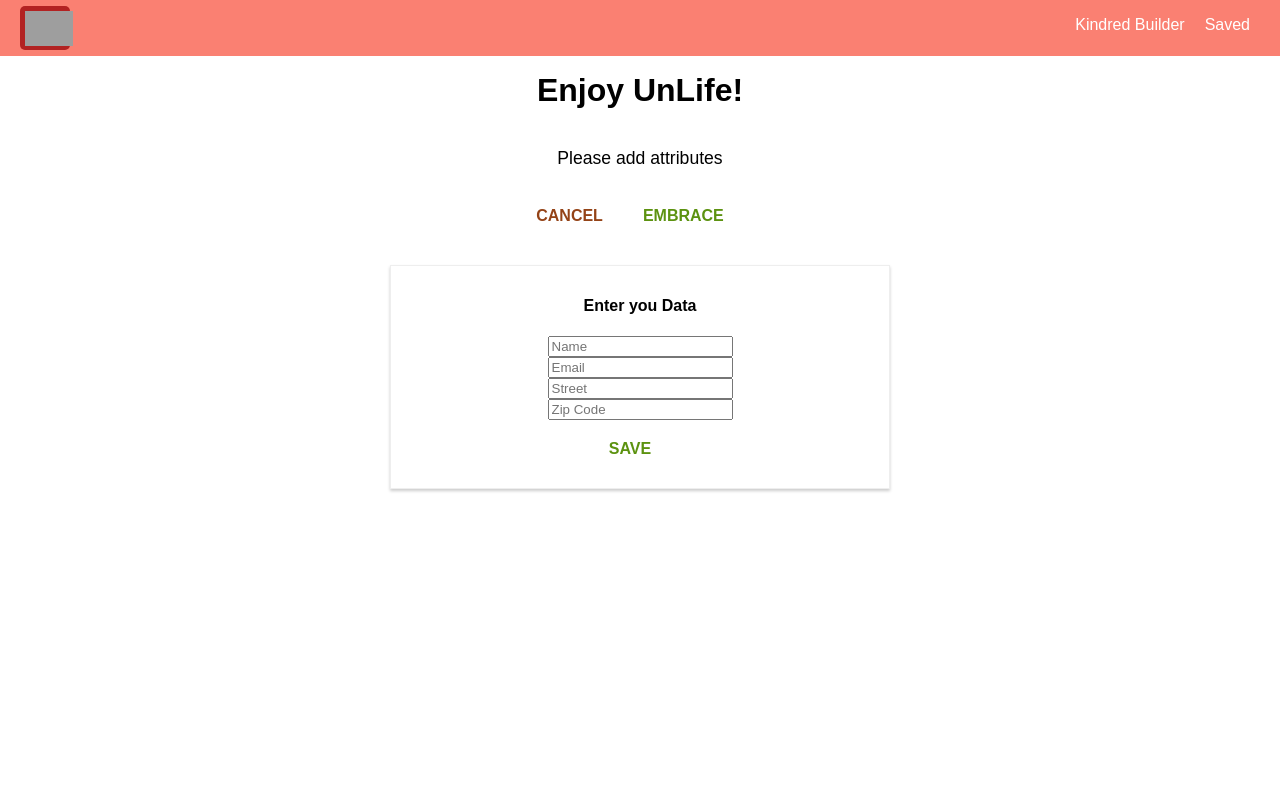
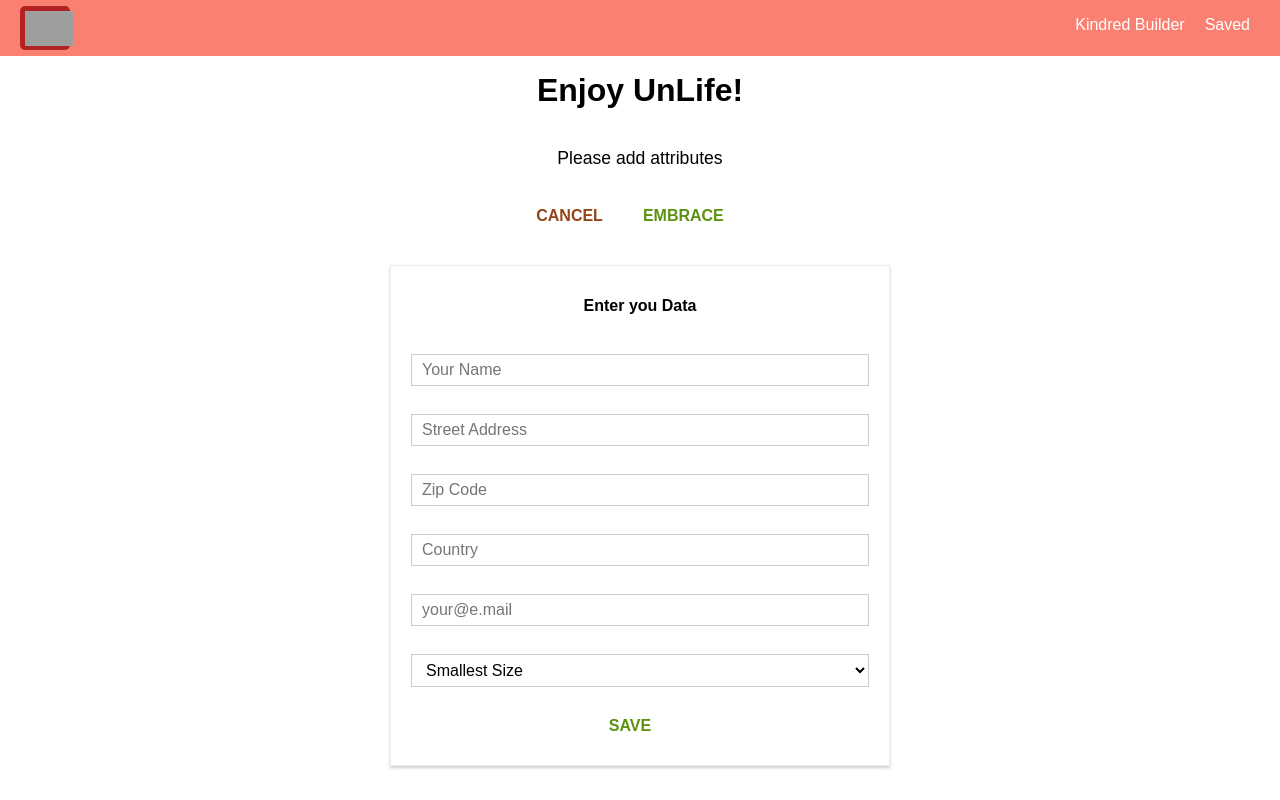
Before and after one commit to guillermomartorell/kindredbuilder, a React (Create React App) app: page /saved in a window 1280 px wide. Both pictures are taken after a click on the button "EMBRACE". Built offline with nearby package versions, Linux system fonts and the light colour scheme; grey boxes are pictures that could not be loaded.

Commit message:
twoWayBinding form posts to FBase

```diff
--- /dev/null
+++ b/src/components/UI/Input/Input.js
@@ -0,0 +1,57 @@
+import React from "react";
+import classes from "./Input.module.css";
+
+const input = props => {
+  let inputElement = null;
+  switch (props.elementType) {
+    case "input":
+      inputElement = (
+        <input onChange={props.changed}
+          className={classes.InputElement}
+          {...props.elementConfig}
+          value={props.value}
+        />
+      );
+      break;
+    case "textarea":
+      inputElement = (
+        <textarea onChange={props.changed}
+          className={classes.InputElement}
+          {...props.elementConfig}
+          value={props.value}
+        />
+      );
+      break;
+    case "select":
+      inputElement = (
+        <select onChange={props.changed}
+          className={classes.InputElement}
+
+          value={props.value}
+        >
+          {props.elementConfig.options.map(option => (
+              <option key={option.value} value={option.value}>
+                  {option.displayValue}
+              </option>
+          ))}
+        </select>
+      );
+      break;
+
+    default:
+      inputElement = (
+        <input onChange={props.changed}
+          className={classes.InputElement}
+          {...props.elementConfig}
+          value={props.value}
+        />
+      );
+  }
+  return (
+    <div className={classes.Input}>
+      <label className={classes.Label}>{props.label}</label>
+      {inputElement}
+    </div>
+  );
+};
+export default input;
--- /dev/null
+++ b/src/components/UI/Input/Input.module.css
@@ -0,0 +1,25 @@
+.Input{
+    width: 100%;
+    padding: 10px;
+    box-sizing: border-box;
+}
+.Label {
+    font-weight: bold;
+    display: block;
+    margin-bottom: 8px;
+}
+.InputElement {
+    outline: none;
+    border: 1px solid #ccc;
+    background-color: white;
+    font: inherit;
+    padding: 6px 10px;
+    display: block;
+    width: 100%;
+    box-sizing: border-box;
+}
+.InputElement:focus {
+    outline: none;
+    background-color: #ccc;
+
+}
--- a/src/containers/Saved/SavedData/SavedData.js
+++ b/src/containers/Saved/SavedData/SavedData.js
@@ -1,36 +1,79 @@
 import React, { Component } from "react";
 import Button from "../../../components/UI/Button/Button";
+import Input from "../../../components/UI/Input/Input";
 import classes from "./SavedData.module.css";
 import axios from "../../../axios-saved";
 import Spinner from "../../../components/UI/Spinner/Spinner";
 
 class SavedData extends Component {
   state = {
-    name: "",
-    email: "",
-    address: {
-      street: "",
-      zipCode: "",
+    player: {
+      //TODO write helper function to create the object and just call f to initialize it below
+      name: {
+        elementType: "input",
+        elementConfig: {
+          type: "text",
+          placeholder: "Your Name",
+        },
+        value: "",
+      },
+      street: {
+        elementType: "input",
+        elementConfig: {
+          type: "text",
+          placeholder: "Street Address",
+        },
+        value: "",
+      },
+      zipCode: {
+        elementType: "input",
+        elementConfig: {
+          type: "text",
+          placeholder: "Zip Code",
+        },
+        value: "",
+      },
+      country: {
+        //TODO dropdown with countries
+        elementType: "input",
+        elementConfig: {
+          type: "text",
+          placeholder: "Country ",
+        },
+        value: "",
+      },
+      email: {
+        elementType: "input",
+        elementConfig: {
+          type: "email",
+          placeholder: "your@e.mail",
+        },
+        value: "",
+      },
+      downloadMethod: {
+        elementType: "select",
+        elementConfig: {
+          options: [
+            { value: "smallest", displayValue: "Smallest Size" },
+            { value: "largest", displayValue: "Full Size" },
+          ],
+        },
+        value: "",
+      },
     },
     loading: false,
   };
 
   saveDataHandler = event => {
     event.preventDefault();
-    console.log(this.props.attributes);
     this.setState({ loading: true });
+    const formData = {};
+    for (let formEl in this.state.player){
+      formData[formEl] = this.state.player[formEl].value
+    }
     const save = {
       attributes: this.props.attributes,
-      player: {
-        name: "GM",
-        address: {
-          street: "Teststreet 1",
-          zipCode: "123456",
-          country: "Uruguay",
-        },
-        email: "test@test.com",
-      },
-      downloadMethod: "smallest",
+      playerData: formData
     };
 
     axios
@@ -42,16 +85,43 @@ class SavedData extends Component {
       .catch(error => this.setState({ loading: false }));
   };
 
+  inputChangedHandler = (event, inputIdentifier) => {
+    // const updatedPlayerForm = JSON.parse(JSON.stringify(this.state.player));
+    // updatedPlayerForm[inputIdentifier].value = event.target.value;
+    // this.setState({ player: updatedPlayerForm });
+    const updatedPlayerForm = {
+      ...this.state.player,
+    };
+    const updatedPlayerElem = {
+      ...updatedPlayerForm[inputIdentifier],
+    };
+
+    updatedPlayerElem.value = event.target.value;
+    updatedPlayerForm[inputIdentifier] = updatedPlayerElem;
+    this.setState({ player: updatedPlayerForm });
+  };
+
   render() {
+    const formElemArr = [];
+    for (let key in this.state.player) {
+      formElemArr.push({
+        id: key,
+        config: this.state.player[key],
+      });
+    }
+
     let form = (
-      <form>
-        <input type="text" name="name" placeholder="Name" />
-        <input type="email" name="email" placeholder="Email" />
-        <input type="text" name="street" placeholder="Street" />
-        <input type="text" name="zip" placeholder="Zip Code" />
-        <Button btnType="Success" clicked={this.saveDataHandler}>
-          SAVE
-        </Button>
+      <form onSubmit={this.saveDataHandler}>
+        {formElemArr.map(elem => (
+          <Input
+            key={elem.id}
+            elementType={elem.config.elementType}
+            elementConfig={elem.config.elementConfig}
+            value={elem.config.value}
+            changed={event => this.inputChangedHandler(event, elem.id)}
+          />
+        ))}
+        <Button btnType="Success">SAVE</Button>
       </form>
     );
     if (this.state.loading === true) {
```
Also changed, not shown: 1 other file (tests, documents, lock files or other folders).
